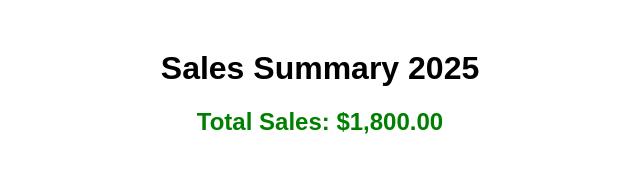
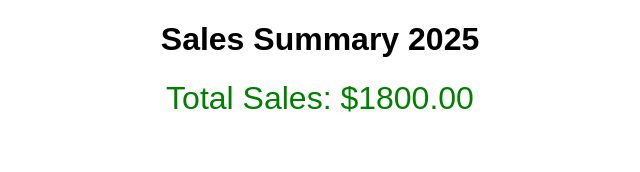
Before and after one commit to 23f1001617/sales-test-final, a plain HTML site: page index.html in a window 1280 px wide. Shown: the whole page, without its empty margins (320-960 px from the left). Drawn offline with Linux system fonts and the light colour scheme.

Commit message:
Update index.html

```diff
--- a/index.html
+++ b/index.html
@@ -7,44 +7,58 @@
     <style>
         body {
             font-family: Arial, sans-serif;
+            margin: 20px;
             text-align: center;
-            margin: 50px;
         }
         #total-sales {
             color: green;
-            font-size: 24px;
-            font-weight: bold;
+            font-size: 2em;
+            margin-top: 20px;
         }
     </style>
 </head>
 <body>
     <h1>Sales Summary 2025</h1>
-    <div id="total-sales">Total Sales: $0.00</div>
+    <div id="total-sales">$0.00</div>
     <script>
-        window.onload = function() {
-            fetch('data.csv')
-                .then(response => response.text())
-                .then(data => {
-                    const lines = data.split(/\r\n|\n/);
-                    let total = 0;
-                    const headers = lines[0].toLowerCase().split(',');
-                    const salesIndex = headers.findIndex(header => header.trim() === 'sales');
+        async function fetchData() {
+            const response = await fetch('data.csv');
+            const data = await response.text();
+            const rows = data.split('\n').slice(1); // Skip header row
+            let totalSales = 0;
 
-                    for (let i = 1; i < lines.length; i++) {
-                        const line = lines[i].trim();
-                        if (line) {
-                            const values = line.split(',');
-                            const salesValue = parseFloat(values[salesIndex]);
-                            if (!isNaN(salesValue)) {
-                                total += salesValue;
-                            }
-                        }
-                    }
-                    document.getElementById('total-sales').textContent = 'Total Sales: ' + total.toLocaleString('en-US', { style: 'currency', currency: 'USD' });
-                })
-                .catch(error => console.error('Error fetching data:', error));
-        };
+            rows.forEach(row => {
+                const columns = row.split(',');
+                const sales = parseFloat(columns[1]); // Assuming sales is in the second column
+                if (!isNaN(sales)) {
+                    totalSales += sales;
+                }
+            });
+
+            document.getElementById('total-sales').textContent = '$' + totalSales.toFixed(2);
+        }
+
+        fetchData();
     </script>
-</body>
+
+        <script>
+        // 🔄 Universal CSV handler
+        async function sumCSV() {
+            try {
+                const res = await fetch('./data.csv');
+                const text = await res.text();
+                const rows = text.trim().split(/\r?\n/).slice(1); // skip header
+                const total = rows.reduce((acc, row) => {
+                    const parts = row.split(',');
+                    const val = parseFloat(parts[parts.length - 1]) || 0;
+                    return acc + val;
+                }, 0);
+                const el = document.querySelector('#total-sales');
+                if (el) el.textContent = 'Total Sales: $' + total.toFixed(2);
+            } catch (e) { console.error('CSV parse failed', e); }
+        }
+        document.addEventListener('DOMContentLoaded', sumCSV);
+        </script>
+        </body>
 </html>
-<!-- build-id: 2025-10-15T16:15:15.884576 -->
+<!-- build-id: 2025-10-15T18:41:40.614539 -->
```
